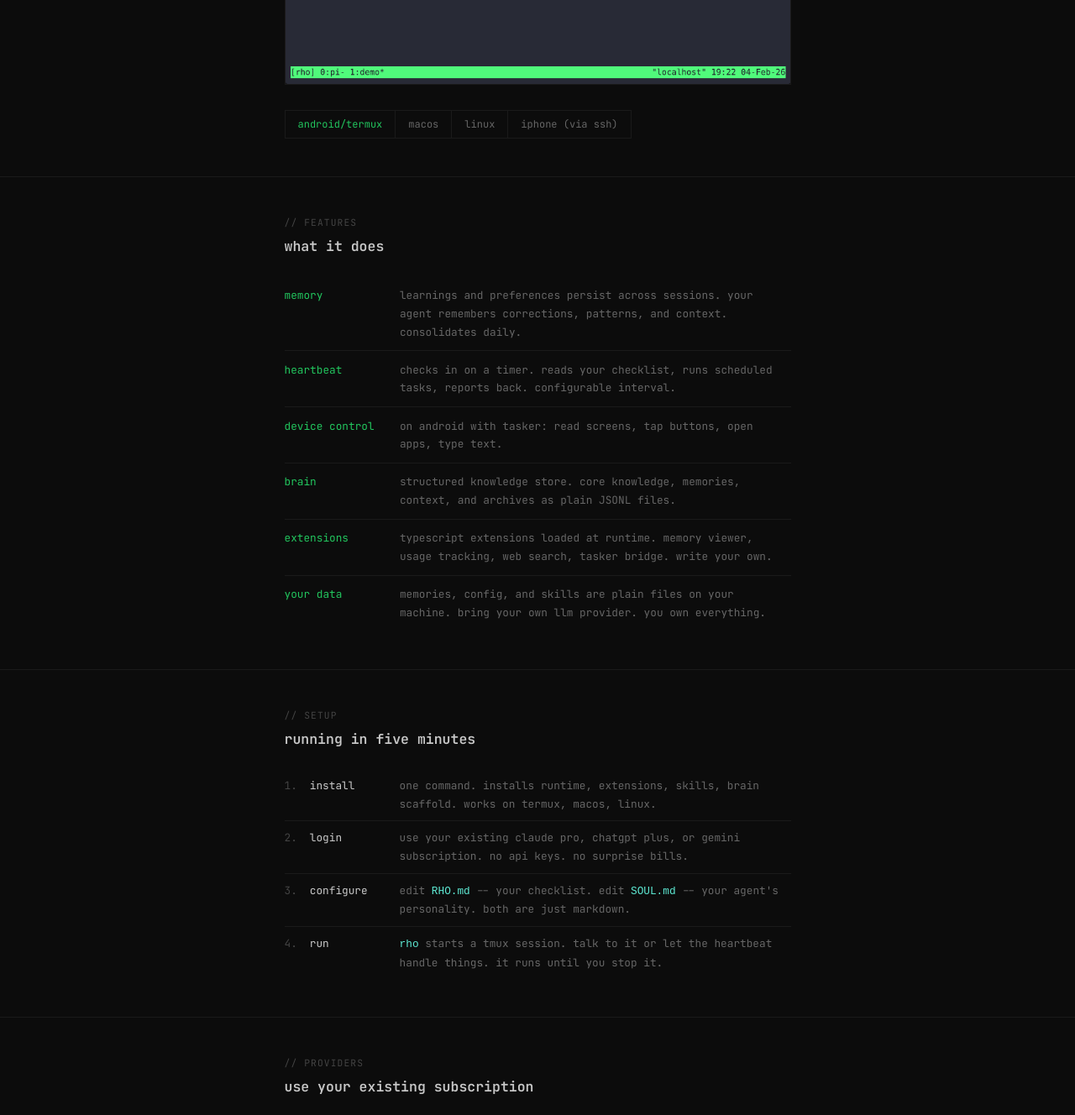
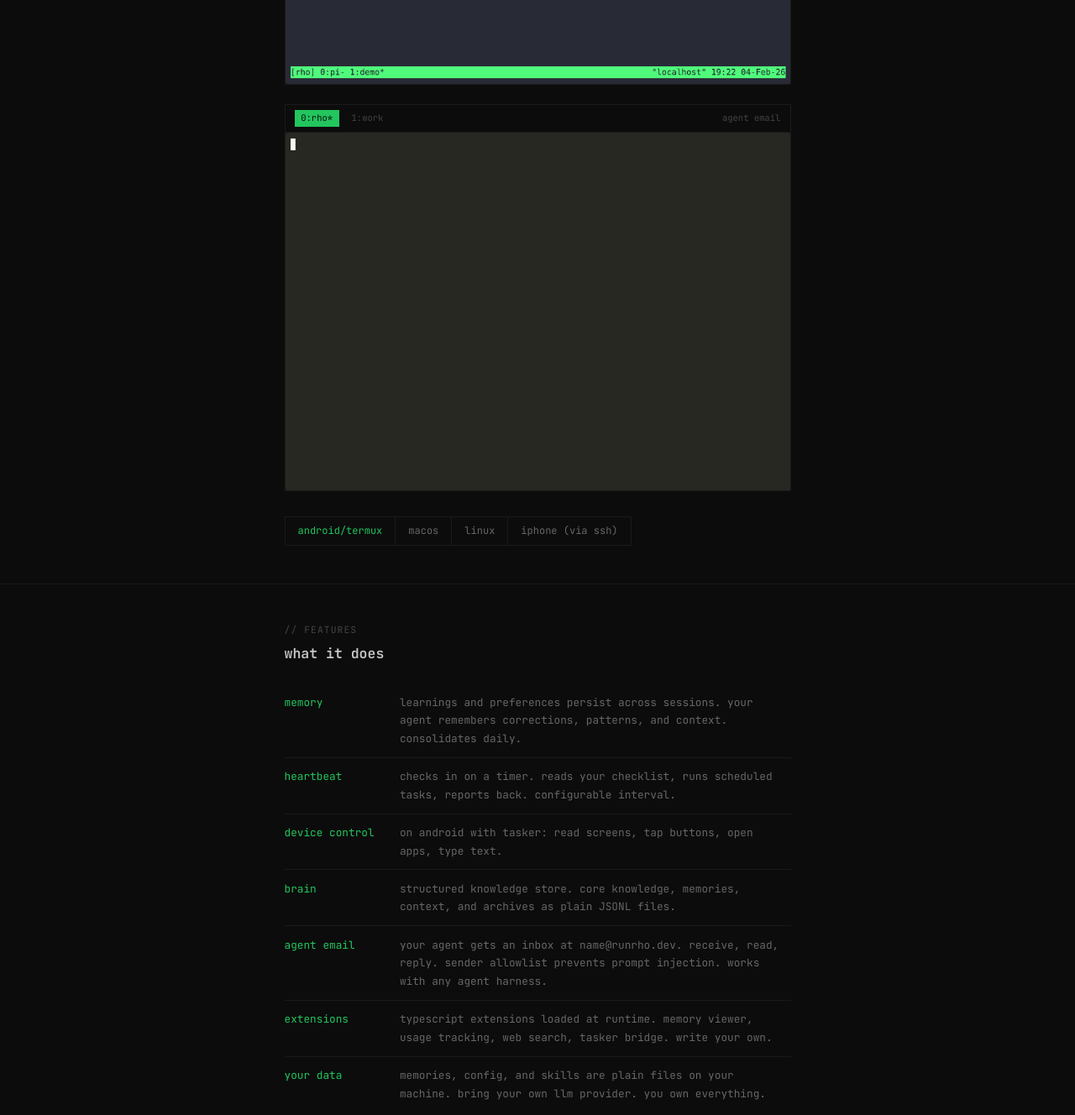
Before and after one commit to mikeyobrien/runrho.dev, a website: page index.html in a window 1280 px wide. Shown: the part 720-2048 px from the top of the page at 84% size. Drawn offline with Linux system fonts and the light colour scheme.

Commit message:
feat: add agent email feature to landing page

```diff
--- a/index.html
+++ b/index.html
@@ -545,6 +545,15 @@
           <img src="demo.gif" alt="rho agent running in tmux" loading="lazy">
         </div>
 
+        <div class="demo" style="margin-top:1.5rem;">
+          <div class="demo-bar">
+            <span class="seg-active">0:rho*</span>
+            <span class="seg-inactive">1:work</span>
+            <span class="right">agent email</span>
+          </div>
+          <img src="email-demo.gif" alt="rho agent checking and replying to email" loading="lazy">
+        </div>
+
         <div class="platforms">
           <div class="platform active">android/termux</div>
           <div class="platform">macos</div>
@@ -574,6 +583,10 @@
           <li>
             <span class="fl-name">brain</span>
             <span class="fl-desc">structured knowledge store. core knowledge, memories, context, and archives as plain JSONL files.</span>
+          </li>
+          <li>
+            <span class="fl-name">agent email</span>
+            <span class="fl-desc">your agent gets an inbox at name@runrho.dev. receive, read, reply. sender allowlist prevents prompt injection. works with any agent harness.</span>
           </li>
           <li>
             <span class="fl-name">extensions</span>
@@ -682,6 +695,7 @@
             <tr><td>text-to-speech</td><td>all</td></tr>
             <tr><td>code-assist</td><td>all</td></tr>
             <tr><td>web-search</td><td>all</td></tr>
+            <tr><td>agent-email</td><td>all</td></tr>
             <tr><td>sms</td><td>android</td></tr>
             <tr><td>camera</td><td>android</td></tr>
             <tr><td>location</td><td>android</td></tr>
@@ -731,6 +745,7 @@
     <section class="cta">
       <div class="container">
         <h2>get started</h2>
+        <p style="color:var(--text-muted); font-size:0.85rem; margin-bottom:1.5rem;">email <a href="mailto:tau@runrho.dev">tau@runrho.dev</a> to see it in action.</p>
         <div class="cta-links">
           <a href="https://github.com/mikeyobrien/rho"><span class="arrow">--></span> source on github</a>
           <a href="https://github.com/mikeyobrien/rho#install"><span class="arrow">--></span> installation docs</a>
```
Also changed, not shown: email-demo.gif (added).
